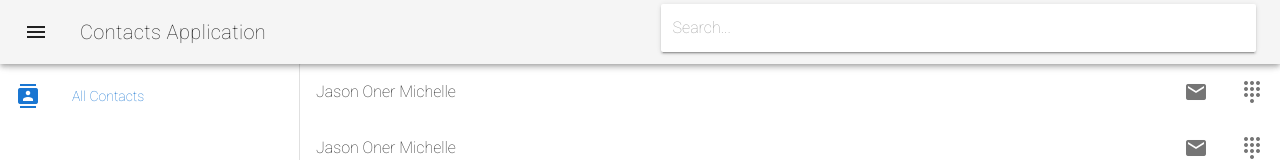
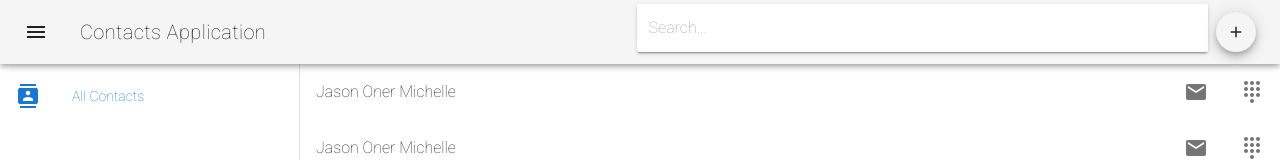
Before and after one commit to pierodicuollo/contacts-app, a Vue app in the folder webapp/: page / in a window 1280 px wide. Shown: the top 160 px of the page. Built offline with nearby package versions, Linux system fonts and the light colour scheme.

Commit message:
new contact button

```diff
--- a/webapp/src/App.vue
+++ b/webapp/src/App.vue
@@ -29,13 +29,19 @@
       :clipped-left="clipped"
     >
       <v-toolbar-side-icon @click.stop="drawer = !drawer"></v-toolbar-side-icon>
-
       <v-toolbar-title v-text="title"></v-toolbar-title>
       <v-spacer></v-spacer>
       <v-text-field
         v-model="searchText"
         light solo placeholder="Search..." >
       </v-text-field>
+      <v-btn
+            fab
+            small
+            @click.native.stop="dialog = !dialog"
+      >
+        <v-icon>add</v-icon>
+      </v-btn>
     </v-toolbar>
     <v-content>
       <router-view/>
```
